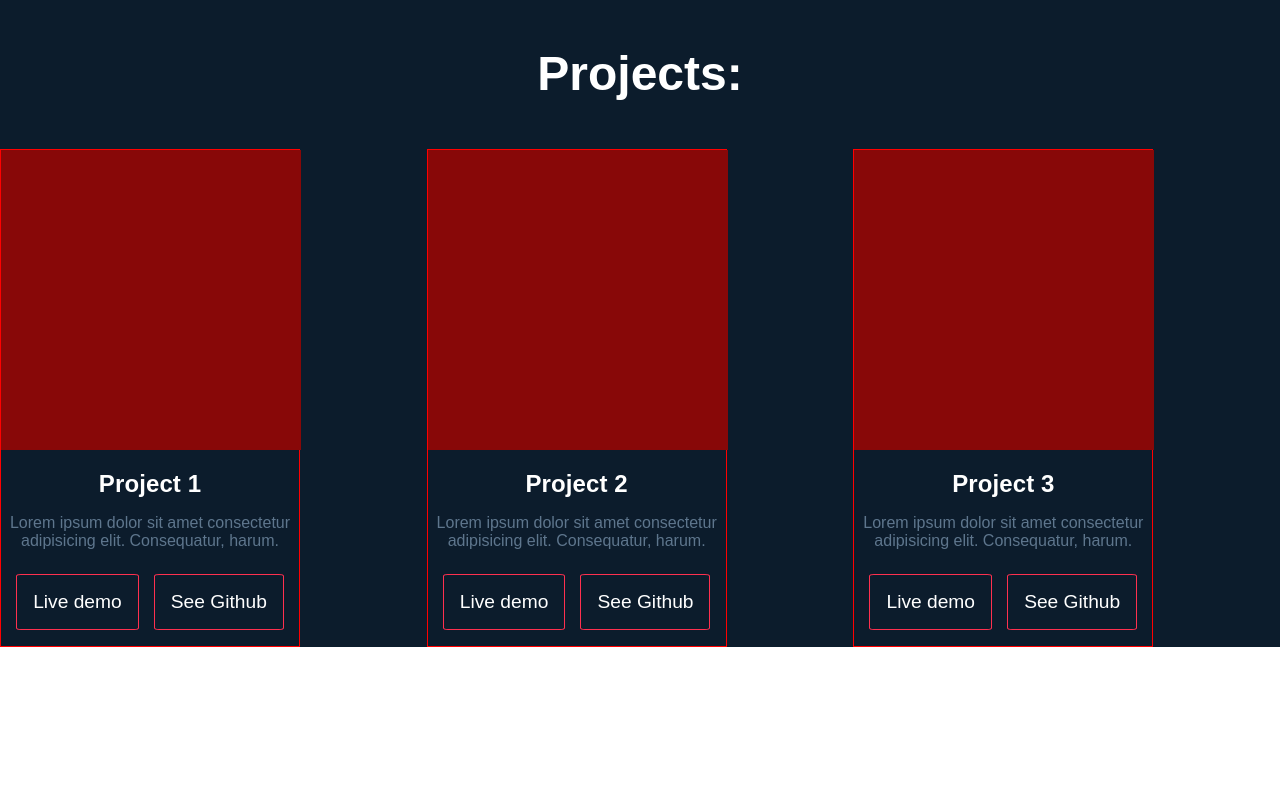
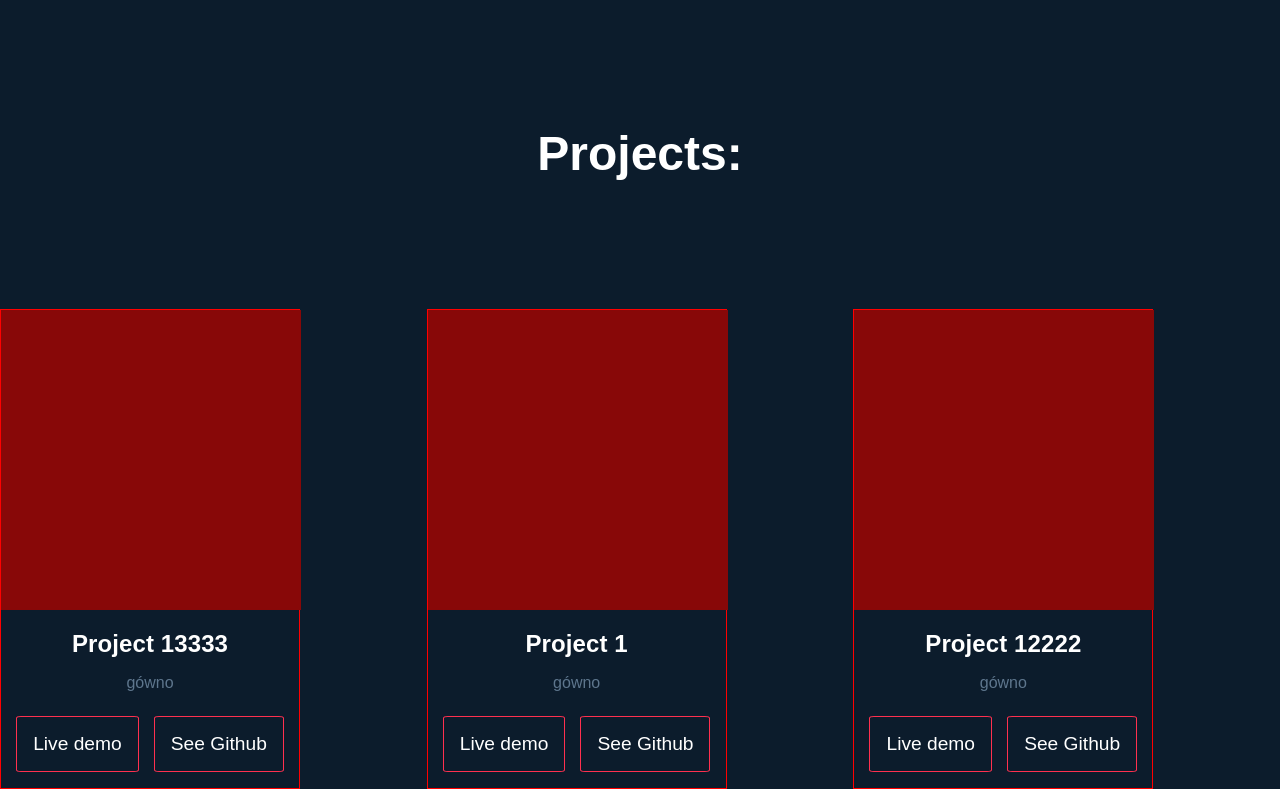
Before and after one commit to fstawicki/fstawicki_portfolio, a React (Create React App) app: page / in a window 1280 px wide. Shown: the part 2341-3130 px from the top of the page. Before the commit the page ends 2988 px from the top, so only its background shows below. Built offline with nearby package versions, Linux system fonts and the light colour scheme.

Commit message:
working on projects component - replaced written jsx with Card components

```diff
--- a/src/components/Projects.jsx
+++ b/src/components/Projects.jsx
@@ -1,42 +1,35 @@
 import React from 'react'
-
-import Button from './UI/Button'
 
 import { StyledProjects } from './styles/Projects.styled';
 import image from '../assets/images/testIMG.png';
+import Card from './UI/Card';
 
-const Projects = () => {
+const Projects = (props) => {
   return (
     <StyledProjects>
         <h3 className='PageTitle'>Projects:</h3>
         <div className="cardsWrapper">
-          <div className="card" area={'card'}>
-            <img className='projectImage' src={ image } alt="project 1 demo" />
-            <p className="title">Project 1</p>
-            <p className="description">Lorem ipsum dolor sit amet consectetur adipisicing elit. Consequatur, harum.</p>
-            <div className="links">
-              <Button margin={'1rem 0'} link={'#'} buttonText={'Live demo'} />
-              <Button margin={'1rem 0'} link={'#'} buttonText={'See Github'} />
-            </div>
-          </div>
-          <div className="card" area={'card2'}>
-            <img className='projectImage' src={ image } alt="project 1 demo" />
-            <p className="title">Project 2</p>
-            <p className="description">Lorem ipsum dolor sit amet consectetur adipisicing elit. Consequatur, harum.</p>
-            <div className="links">
-              <Button margin={'1rem 0'} link={'#'} buttonText={'Live demo'} />
-              <Button margin={'1rem 0'} link={'#'} buttonText={'See Github'} />
-            </div>
-          </div>
-          <div className="card" area={'card3'}>
-            <img className='projectImage' src={ image } alt="project 1 demo" />
-            <p className="title">Project 3</p>
-            <p className="description">Lorem ipsum dolor sit amet consectetur adipisicing elit. Consequatur, harum.</p>
-            <div className="links">
-              <Button margin={'1rem 0'} link={'#'} buttonText={'Live demo'} />
-              <Button margin={'1rem 0'} link={'#'} buttonText={'See Github'} />
-            </div>
-          </div>
+          <Card
+            title={'Project 1'}
+            image={image}
+            alt={'Project 1 demo'}
+            description={'gówno'}
+            area={'card1'}
+          />
+          <Card
+            title={'Project 12222'}
+            image={image}
+            alt={'Project 1 demo'}
+            description={'gówno'}
+            area={'card2'}
+          />
+          <Card
+            title={'Project 13333'}
+            image={image}
+            alt={'Project 1 demo'}
+            description={'gówno'}
+            area={'card3'}
+          />
         </div>
     </StyledProjects>
   )
--- a/src/components/UI/Card.jsx
+++ b/src/components/UI/Card.jsx
@@ -1,8 +1,21 @@
 import React from 'react'
+import { StyledCard } from './Card.styled'
+import Button from './Button'
 
-const Card = () => {
+
+// import image from '../../assets/images/testIMG.png';
+
+const Card = (props) => {
   return (
-    <div>Card</div>
+    <StyledCard href='#' area={props.area} className={props.addClass}>
+        <img className='projectImage' src={ props.image } alt="project 1 demo" />
+        <p className="title">{ props.title }</p>
+        <p className="description">{ props.description }</p>
+        <div className="links">
+            <Button margin={'1rem 0'} link={'#'} buttonText={'Live demo'} />
+            <Button margin={'1rem 0'} link={'#'} buttonText={'See Github'} />
+        </div>
+    </StyledCard>
   )
 }
 
--- a/src/components/UI/Card.styled.jsx
+++ b/src/components/UI/Card.styled.jsx
@@ -1,6 +1,69 @@
 import styled from "styled-components";
 
-export const StyledCard = styled.div`
+export const StyledCard = styled.a.attrs({})`
+
+    :hover{
+        cursor: pointer;
+    }
+
+
+
+
+    text-decoration: none;
+
+
+
+    grid-area: ${props => props.area};
+
+    width: 300px;
+    border: 1px solid red;
+
+
+    grid-area: ${props => props.area};
+
+    .title{
+        font-size: 1.5rem;
+        text-align: center;
+        letter-spacing: 0.1px;
+        font-weight: bold;
+        color: white;
+
+        padding: 1rem 0;
+    }
+
+    .description{
+        text-align: center;
+        margin-bottom: 0.5rem;
+        color: ${({theme}) => theme.greytext};;
+
+    }
+
+
+    .links{
+        display: flex;
+        justify-content: space-evenly;
+        align-items: center;
+    }
+
+    a{
+        padding: 1rem;
+    }
+
+    /* a{
+        text-decoration: none;
+        color: ${({theme}) => theme.accent};
+    }
+
+    a:hover{
+        text-decoration: underline;
+    } */
+
+
+    .projectImage{
+    width: 300px;
+    height: 300px;
+    }
+
 
 
 
--- a/src/components/styles/Projects.styled.jsx
+++ b/src/components/styles/Projects.styled.jsx
@@ -8,11 +8,8 @@ export const StyledProjects = styled.div`
     .cardsWrapper{
 
         display: grid;
-        grid-template-columns: auto;
         grid-template-areas:
-            "PageTitle PageTitle PageTitle"
-            "card2 card3 card1"
-        ;
+        "card3 card1 card2";
 
         .PageTitle{
             grid-area: PageTitle;
@@ -20,63 +17,11 @@ export const StyledProjects = styled.div`
 
     }
 
-    .card{
-
-        grid-area: ${props => props.area};
-
-        width: 300px;
-        border: 1px solid red;
-
-
-        .title{
-            font-size: 1.5rem;
-            text-align: center;
-            letter-spacing: 0.1px;
-            font-weight: bold;
-            color: white;
-
-            padding: 1rem 0;
-        }
-
-        .description{
-            text-align: center;
-            margin-bottom: 0.5rem;
-            color: ${({theme}) => theme.greytext};;
-
-        }
-
-
-        .links{
-            display: flex;
-            justify-content: space-evenly;
-            align-items: center;
-        }
-
-        a{
-            padding: 1rem;
-        }
-
-        /* a{
-            text-decoration: none;
-            color: ${({theme}) => theme.accent};
-        }
-
-        a:hover{
-            text-decoration: underline;
-        } */
-
-    }
 
     h3{
         font-size: 3rem;
         text-align: center;
-        padding: 3rem 0;
+        padding: 8rem 0 8rem 0;
     }
 
-    .projectImage{
-        width: 300px;
-        height: 300px;
-    }
-
-
 `
```
